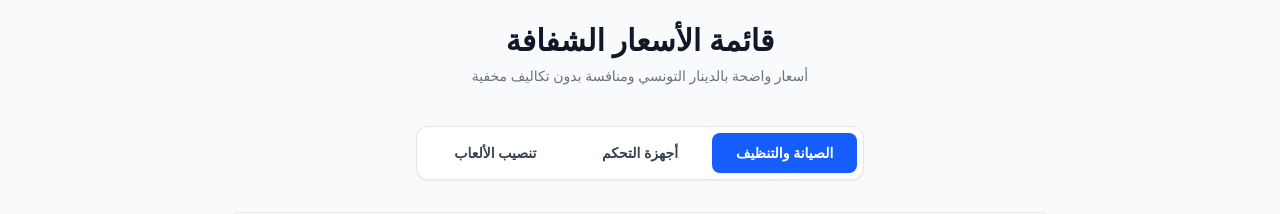
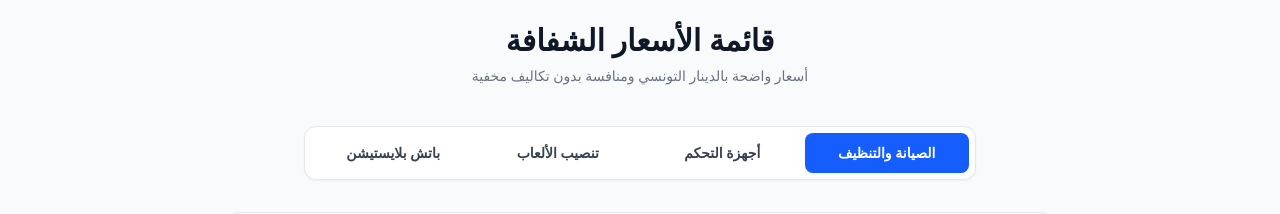
Before and after one commit to abdellwahed1-hue/djerba-console, a Next.js app: page / in a window 1280 px wide. Shown: the part 1020-1234 px from the top of the page. Built offline with nearby package versions, Linux system fonts and the light colour scheme.

Commit message:
add Jailbreak 24/08

```diff
--- a/app/page.tsx
+++ b/app/page.tsx
@@ -3,7 +3,7 @@
 import React, { useState } from 'react';
 
 export default function Home() {
-  const [activeTab, setActiveTab] = useState<'maintenance' | 'controllers' | 'consoles'>('maintenance');
+  const [activeTab, setActiveTab] = useState<'maintenance' | 'controllers' | 'consoles' | 'jailbreak'>('maintenance');
 
   const galleryItems = [
     {
@@ -117,10 +117,10 @@ export default function Home() {
             <p className="text-gray-500 mt-2 text-sm">أسعار واضحة بالدينار التونسي ومنافسة بدون تكاليف مخفية</p>
           </div>
 
-          <div className="flex justify-center mb-8 bg-white p-1.5 rounded-xl shadow-xs max-w-md mx-auto border border-gray-200">
+          <div className="flex justify-center mb-8 bg-white p-1.5 rounded-xl shadow-xs max-w-2xl mx-auto border border-gray-200 overflow-x-auto">
             <button
               onClick={() => setActiveTab('maintenance')}
-              className={`w-full py-2.5 text-sm font-bold rounded-lg transition-all duration-200 ${
+              className={`w-full py-2.5 px-3 text-sm font-bold rounded-lg transition-all duration-200 whitespace-nowrap ${
                 activeTab === 'maintenance'
                   ? 'bg-blue-600 text-white shadow-xs'
                   : 'text-gray-700 hover:text-blue-600 hover:bg-gray-50'
@@ -130,7 +130,7 @@ export default function Home() {
             </button>
             <button
               onClick={() => setActiveTab('controllers')}
-              className={`w-full py-2.5 text-sm font-bold rounded-lg transition-all duration-200 ${
+              className={`w-full py-2.5 px-3 text-sm font-bold rounded-lg transition-all duration-200 whitespace-nowrap ${
                 activeTab === 'controllers'
                   ? 'bg-blue-600 text-white shadow-xs'
                   : 'text-gray-700 hover:text-blue-600 hover:bg-gray-50'
@@ -140,13 +140,23 @@ export default function Home() {
             </button>
             <button
               onClick={() => setActiveTab('consoles')}
-              className={`w-full py-2.5 text-sm font-bold rounded-lg transition-all duration-200 ${
+              className={`w-full py-2.5 px-3 text-sm font-bold rounded-lg transition-all duration-200 whitespace-nowrap ${
                 activeTab === 'consoles'
                   ? 'bg-blue-600 text-white shadow-xs'
                   : 'text-gray-700 hover:text-blue-600 hover:bg-gray-50'
               }`}
             >
               تنصيب الألعاب
+            </button>
+            <button
+              onClick={() => setActiveTab('jailbreak')}
+              className={`w-full py-2.5 px-3 text-sm font-bold rounded-lg transition-all duration-200 whitespace-nowrap ${
+                activeTab === 'jailbreak'
+                  ? 'bg-blue-600 text-white shadow-xs'
+                  : 'text-gray-700 hover:text-blue-600 hover:bg-gray-50'
+              }`}
+            >
+              باتش بلايستيشن
             </button>
           </div>
 
@@ -252,6 +262,29 @@ export default function Home() {
                     <p className="text-gray-500 text-xs mt-0.5">مجموعة واسعة من أحدث وأقوى عناوين الألعاب المفضلة</p>
                   </div>
                   <span className="font-black text-gray-900 text-sm sm:text-base">5 DT</span>
+                </div>
+              </div>
+            )}
+
+            {activeTab === 'jailbreak' && (
+              <div className="divide-y divide-gray-100">
+                <div className="p-4 sm:p-6 flex justify-between items-center bg-gray-50/50">
+                  <span className="font-bold text-gray-900 text-sm sm:text-base">خدمات التعديل والباتش (Jailbreak)</span>
+                  <span className="font-bold text-brand-primary text-sm sm:text-base">السعر</span>
+                </div>
+                <div className="p-4 sm:p-6 flex justify-between items-center hover:bg-gray-50/50 transition">
+                  <div>
+                    <h4 className="font-bold text-gray-900 text-sm sm:text-base">باتش بلايستيشن 3 (PS3)</h4>
+                    <p className="text-gray-500 text-xs mt-0.5">تعديل النظام والنظام المخصص مع تنصيب باقة ألعاب</p>
+                  </div>
+                  <span className="font-black text-gray-900 text-sm sm:text-base">25 DT</span>
+                </div>
+                <div className="p-4 sm:p-6 flex justify-between items-center hover:bg-gray-50/50 transition">
+                  <div>
+                    <h4 className="font-bold text-gray-900 text-sm sm:text-base">باتش بلايستيشن 4 (PS4) الإصدار 11.00 وما دون</h4>
+                    <p className="text-gray-500 text-xs mt-0.5">تعديل البرمجيات وتجهيز الجهاز مع تنصيب باقة ألعاب</p>
+                  </div>
+                  <span className="font-black text-gray-900 text-sm sm:text-base">80 DT</span>
                 </div>
               </div>
             )}
```
